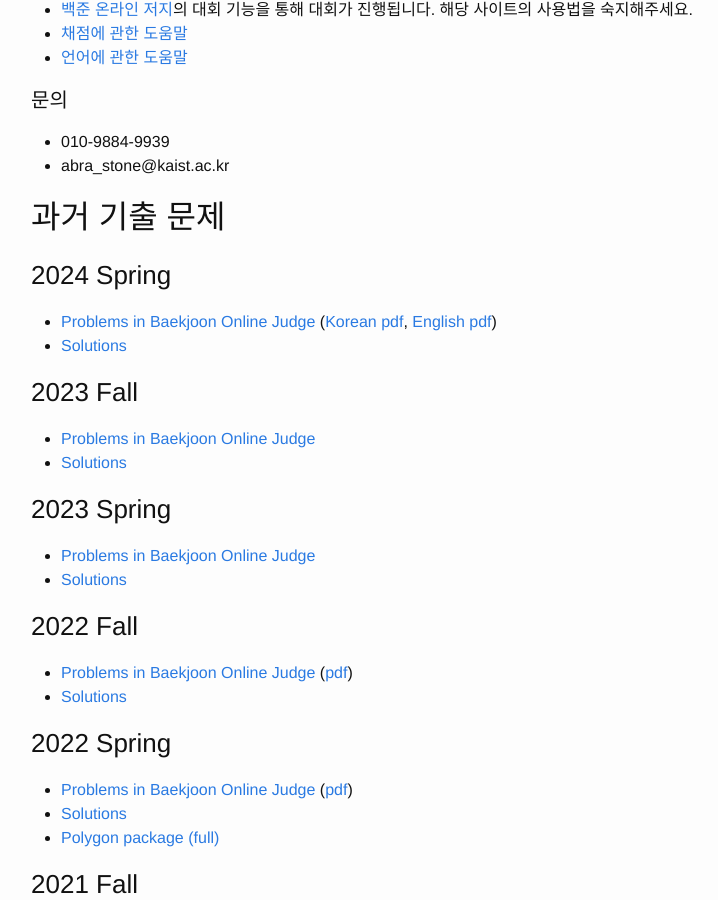
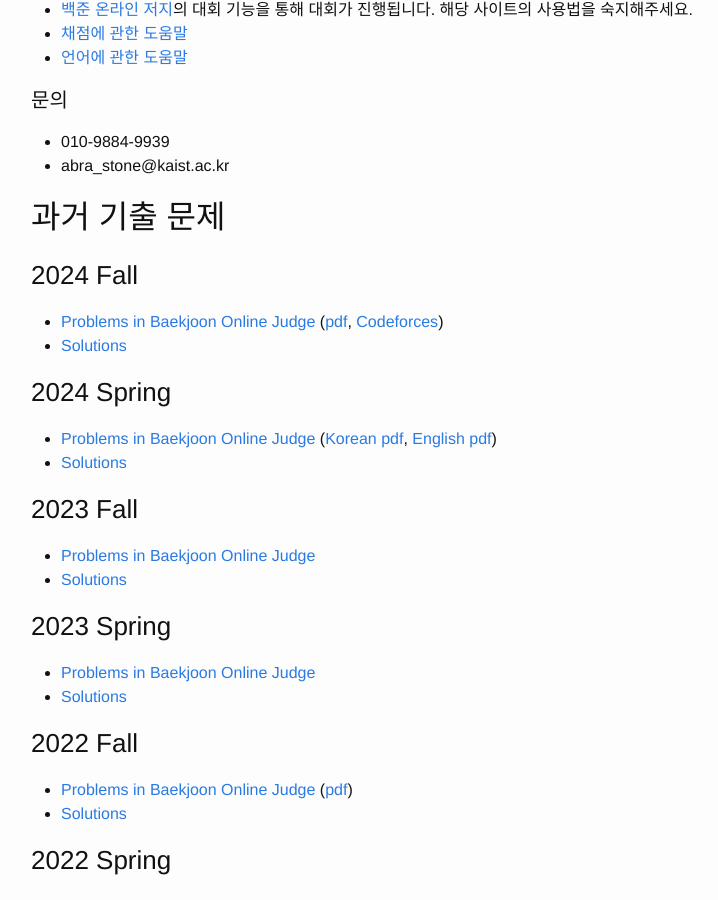
Before and after one commit to RUN-KAIST/kaist.run, a Jekyll site: the page built from contests/ko.md, in a window 1280 px wide and 900 px high, scrolled down 2171 px. Shown: the whole window, without its empty margins (239-957 px from the left). Built offline with Jekyll 4.4.1, drawn with Linux system fonts in a browser that asks for light colours.

Commit message:
Update ko.md
Add 2024 Fall

```diff
--- a/contests/ko.md
+++ b/contests/ko.md
@@ -57,6 +57,11 @@ order: 3
 * abra_stone@kaist.ac.kr
 
 ## 과거 기출 문제
+
+### 2024 Fall
+
+* [Problems in Baekjoon Online Judge](https://www.acmicpc.net/category/detail/4305) ([pdf](https://kaist.run/contest/2024-fall/problemset.pdf), [Codeforces](https://codeforces.com/gym/105401))
+* [Solutions](https://kaist.run/contest/2024-fall/editorial.pdf)
 
 ### 2024 Spring
 
```
